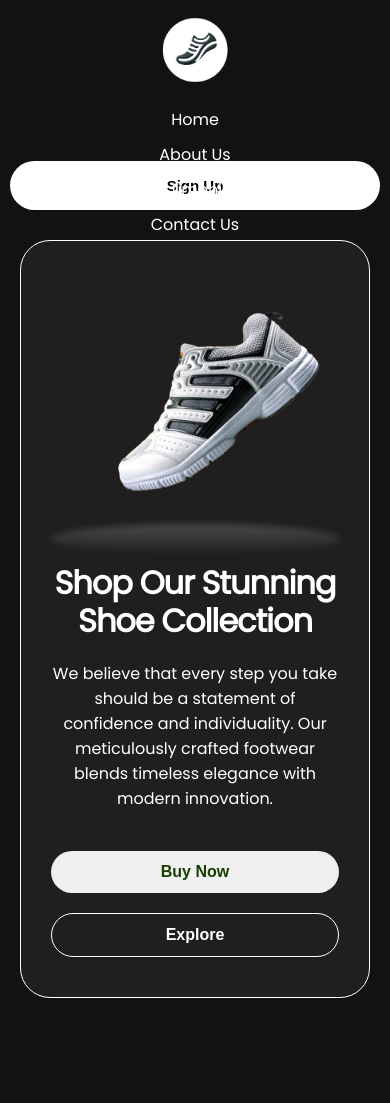
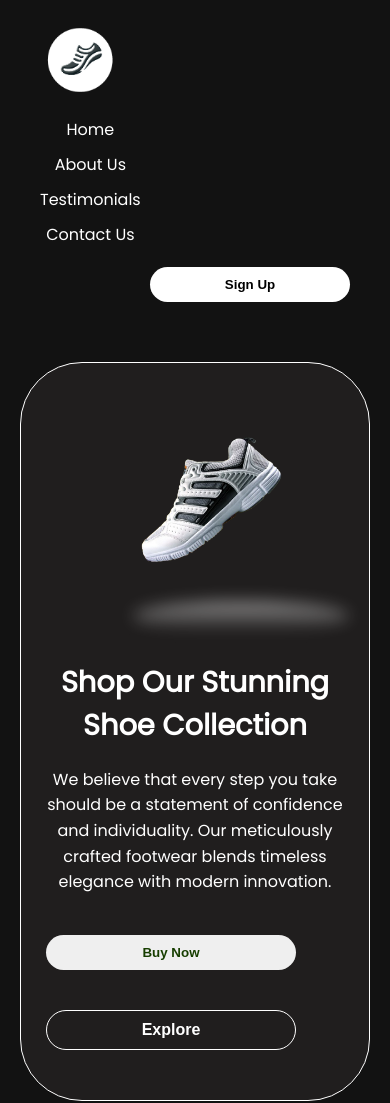
Before and after one commit to Jane-codex/shoe-website, a plain HTML site: page index.html in a window 390 px wide. Before the commit the page ends 1018 px from the top, so only its background shows below. Drawn offline with Linux system fonts and the light colour scheme.

Commit message:
Updated CSS and removed .gitignore from tracking

```diff
--- a/css/style.css
+++ b/css/style.css
@@ -13,19 +13,21 @@ body {
   color: #ffffff;
 }
 
+
 header {
   display: flex;
   justify-content: space-between;
   align-items: center;
-  padding: 20px;
+  padding: 20px 40px;
+  flex-wrap: wrap;
 }
 
 .logo img {
-  width: 112px;
- height: 112px;
- top: 25px;
- left: 142px;
- border-radius: 250px;
+  width: 80px;
+ height: auto;
+/*  top: 25px;
+ left: 142px; */
+ border-radius: 50%;
 
 }
 
@@ -33,17 +35,19 @@ header {
 nav ul {
   list-style: none;
   display: flex;
-  gap: 19px;
+  gap: 20px;
   display: flex;
-  margin: 0;
+  flex-wrap: wrap;
+ /*  margin: 0;
   padding: 0;
   width: 498px;
-  height: 34px;
+  height: 34px; */
 }
 
 nav ul li a {
   text-decoration: none;
   color: #ffffff;
+  font-weight: 500;
   position: relative;
 }
 
@@ -69,18 +73,19 @@ nav a:hover::after {
   background-color: #ffffff;
   color: #000;
   padding: 10px 20px;
+  font-weight: bold;
+  border: none;
+  border-radius: 47px;
+  white-space: nowrap;
+  cursor: pointer;
+  transition: 0.3s ease;
+ /*  line-height: 100%;
   font-size: 15px;
-  font-weight: bold;
-  line-height: 100%;
   letter-spacing: 0%;
   width: 125px;
   height: 49.1px;
   top: 51px;
-  left: 1125px;
-  border: none;
-  border-radius: 47px;
-  cursor: pointer;
-  transition: 0.3s ease;
+  left: 1125px; */
 }
 
 .signup:hover {
@@ -91,29 +96,37 @@ nav a:hover::after {
   display: flex;
   justify-content: center;
   text-align: center;
-  padding: 60px;
-  margin-top: -80px;
+  padding: 40px 20px;
+  /* margin-top: -80px; */
 }
 
 .hero-box {
   display: flex;
+  flex-wrap: wrap;
+  flex-direction: row-reverse;
   background-color: #201e1e;
   border: 1px solid;
   border-radius: 62px;
-  padding: 70px;
-  align-items: center;
+  padding: 40px;
+  max-width: 1100px;
+  width: 100%;
+  gap: 40px;
+  justify-content: center;
 }
 
 .hero-image {
   position: relative;
+  flex: 1;
+  min-width: 250px;
 }
 
 
 .hero-image img {
-  max-width: 250px;
-  margin-right: 30px;
+  width: 100%;
+   max-width: 350px;
+  /* margin-right: 30px;
   border-radius: 10px;
-  margin-top: 60px;
+  margin-top: 60px; */
 }
 
 
@@ -121,44 +134,55 @@ nav a:hover::after {
   content: '';
   position: absolute;
   bottom: -10px;
-  left: 30px;
-  width: 250px;
+  left: 30%;
+  transform: translate3d(-50%);
+  width: 70%;
   height: 30px;
-  background: linear-gradient(to bottom, rgba(255, 255, 255, 0.2), transparent);
-  filter: blur(3px);
+  background: linear-gradient(to bottom, rgba(255, 255, 255, 0.5), transparent);
+  filter: blur(8px);
   border-radius: 50%;
 }
 
 
 .hero-content {
-  max-width: 450px;
+  flex: 1;
+  min-width: 280px;
+ /*  max-width: 450px;
   text-align: left;
-  order: -1;
+  order: -1; */
 }
 
 
 .hero-content h1 {
-  font-size: 2.8em;
+  font-size: 2.5rem;
   margin-bottom: 20px;
-  font-weight: bold;
+ /*  font-weight: bold;
   letter-spacing: -1px;
-  line-height: 1.2;
+  line-height: 1.2;  */
 }
 
 .hero-content p {
   margin-bottom: 30px;
+  line-height: 1.6;
 }
 
 
+.hero-button {
+  display: flex;
+  gap: 20px;
+  flex-wrap: wrap;
+}
+
 .hero-button button {
-  padding: 12px 25px;
-  font-size: 16px;
+  padding: 10px 20px;
   font-weight: bold;
   border: none;
+  cursor: pointer;
   border-radius: 47px;
-  margin-right: 15px;
-  cursor: pointer;
   color: #173e00;
+ /*  margin-right: 15px;
+ font-size: 16px; */
+
 }
 
 .buy-now:hover {
@@ -181,84 +205,96 @@ nav a:hover::after {
 }
 
 
-/* Responsive Design */
 
-@media (max-width: 768px) {
-  header {
-      flex-direction: column;
-      align-items: center;
-      text-align: center;
-      padding: 10px; /* Reduced header padding */
+ @media (max-width: 1024px) {
+  .hero {
+    flex-direction: column;
+    padding: 40px 20px;
+    margin-top: 0;
   }
 
-  .logo img {
-      width: 80px; /* Reduced logo size */
-      height: 80px;
-      top: auto; /* Remove top and left positioning */
-      left: auto;
+.hero-box {
+  flex-direction: column;
+  padding: 40px 20px;
+  text-align: center;
+}
+
+.hero-image img {
+  position: relative;
+  margin: 0 auto;
+  margin-bottom: 20px;
+
+}
+
+.hero-content {
+  text-align: center;
+  order: 1;
+}
+
+nav ul {
+  flex-direction: column;
+  align-items: center;
+}
+
+.signup {
+  margin-top: 15px;
+}
+ }
+
+ @media (max-width: 768px) {
+  header {
+    flex-direction: column;
+    align-items: flex-start;
+    /*  align-items: center;
+    margin-bottom: 40px; */
+    gap: 10px;
   }
 
   nav ul {
-      flex-direction: column;
-      align-items: center;
-      width: 100%; /* Take full width */
-      gap: 10px;
-      margin-top: 10px;
+    flex-direction: column;
+    align-items: center;
+    gap: 10px;
+   /*  align-items: center;
+    width: auto; */
   }
 
   .signup {
-      width: 100%; /* Take full width */
-      top: auto; /* Remove top and left positioning */
-      left: auto;
-      margin-top: 20px;
+    width: 100%;
+    max-width: 200px;
+    margin-top: 10px;
+    align-self: flex-end;
   }
 
   .hero {
-      padding: 20px; /* Reduced hero padding */
-      margin-top: 0; /* Remove negative margin */
+    align-self: flex-end;
+   /*  flex-direction: column;
+    padding: 30px 15px;
+    margin-top: 0; */
+  }
+
+.hero-content {
+  text-align: center;
+  order: 0;
+}
+
+
+  .hero-content h1 {
+    font-size: 1.8em;
+  }
+
+  .hero-button button {
+    margin: 10px 5px;
+    width: 100%;
+    max-width: 250px;
+  }
+
+  .hero-image img {
+    max-width: 200px;
+    margin: 20px 0;
   }
 
   .hero-box {
-      flex-direction: column;
-      padding: 30px; /* Reduced hero-box padding */
-      border-radius: 30px;
+    flex-direction: column;
+    padding: 40px 20px;
   }
-
-  .hero-image img {
-      margin: 0;
-      max-width: 100%; /* Take full width */
-      margin-top: 20px; /* Reduced image margin top */
-  }
-
-  .hero-image::after {
-      left: 0; /* Align with image */
-      width: 100%;
-  }
-
-  .hero-content {
-      order: 0; /* Reset order */
-      text-align: center;
-      max-width: 100%; /* Take full width */
-      margin-top: 20px;
-  }
-
-  .hero-button {
-      display: flex;
-      flex-direction: column;
-      align-items: center;
-      width: 100%;
-  }
-
-  .hero-button button {
-      width: 100%;
-      margin: 10px 0;
-  }
-}
-
-/* For even smaller screens (e.g., mobile phones) */
-
-@media (max-width: 480px) {
-  .hero-content h1 {
-      font-size: 2em; /* Further reduce font size */
-  }
-}
+ }
```
